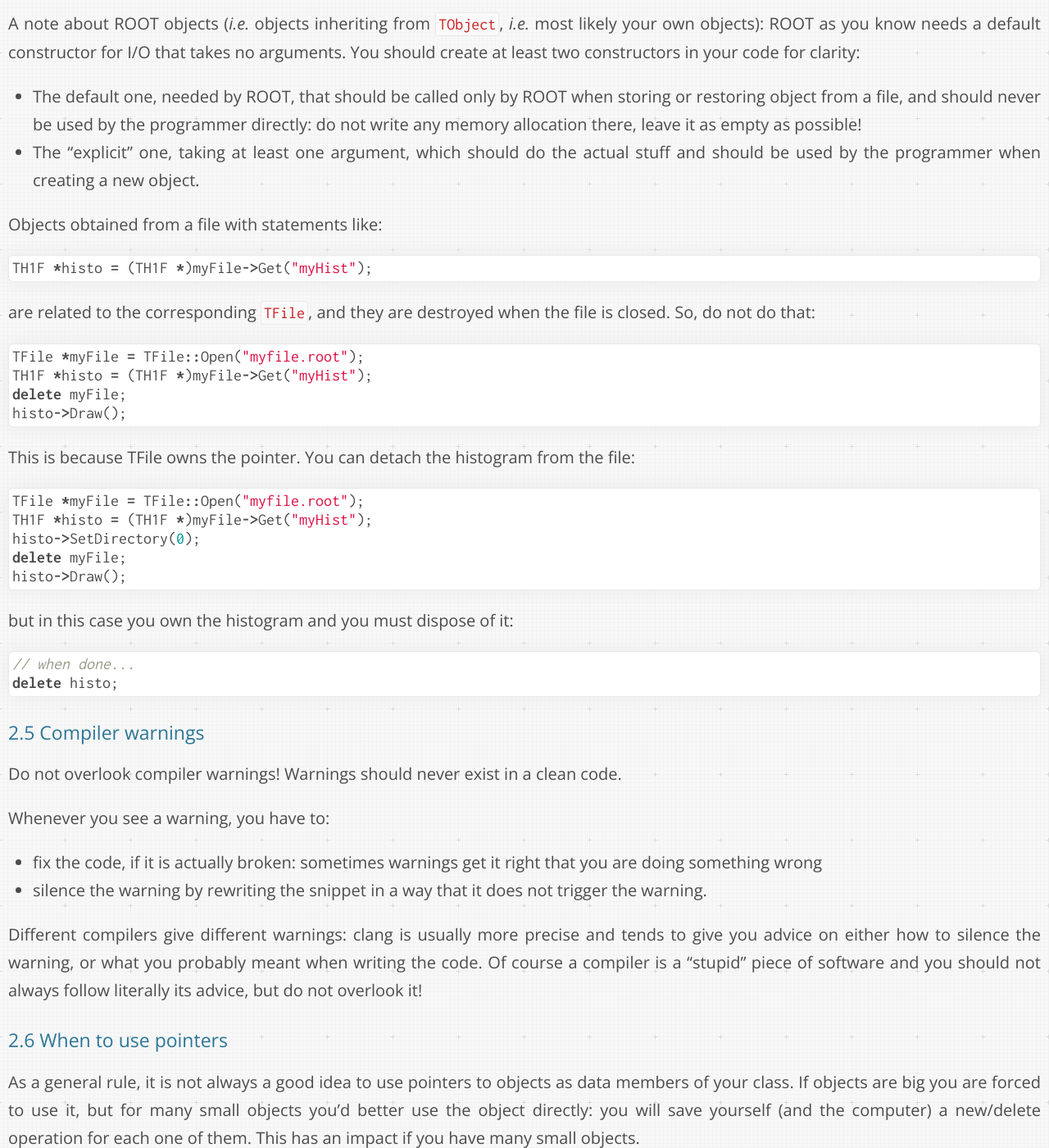
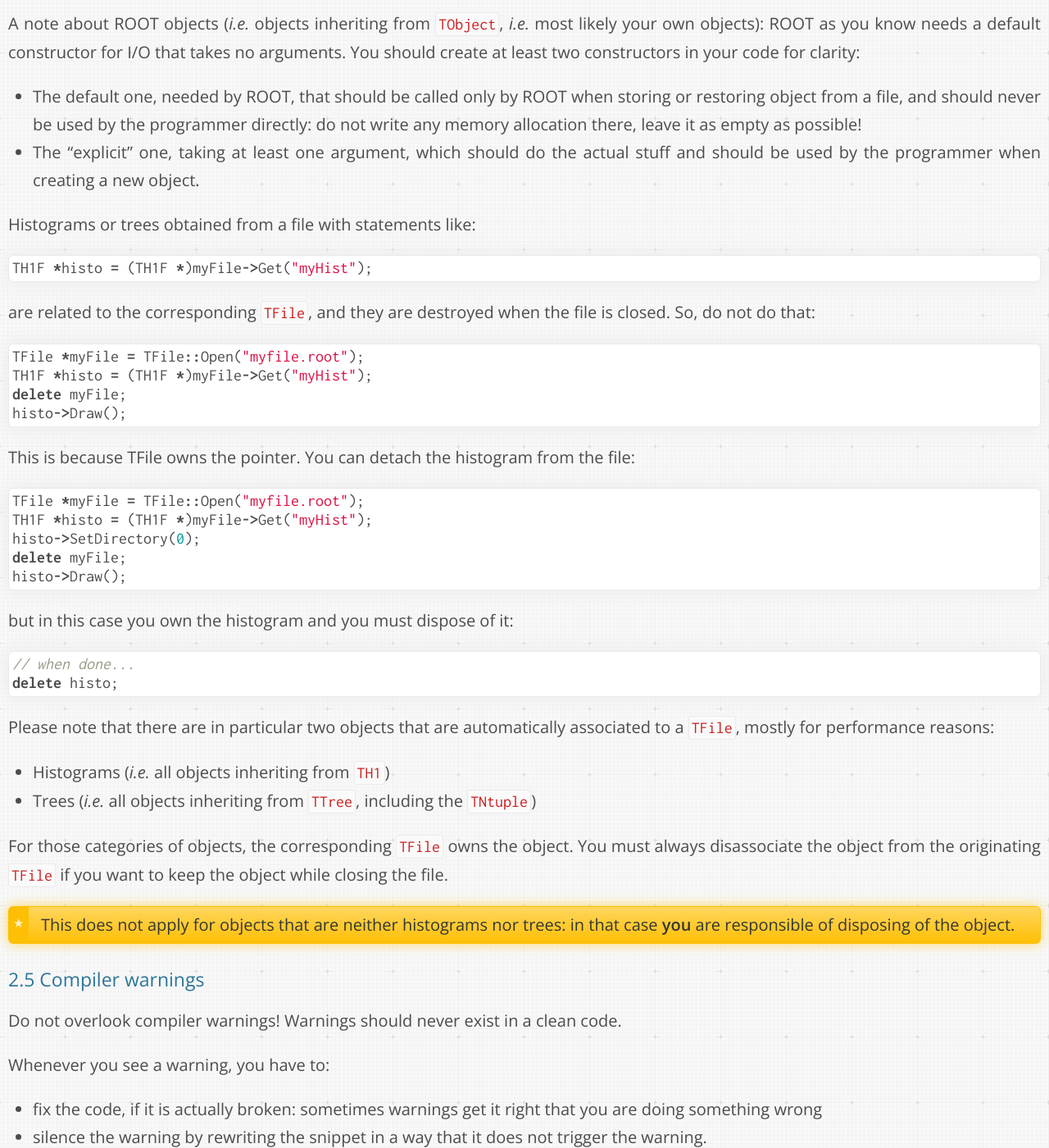
Before and after one commit to dberzano/dberzano.github.io, a Jekyll site: the page built from alice/debug/index.md, in a window 1280 px wide and 1400 px high, scrolled down 8576 px. Shown: the whole window at 82% size. Built offline with Jekyll 4.4.1, drawn with Linux system fonts in a browser that asks for light colours; Markdown is read by kramdown in place of the engine named in the settings.

Commit message:
DebugTut: histos/trees tied to TFiles

````diff
--- a/alice/debug/index.md
+++ b/alice/debug/index.md
@@ -386,7 +386,7 @@ at least **two constructors** in your code for clarity:
   the actual stuff and should be used by the programmer when creating
   a new object.
 
-Objects obtained from a file with statements like:
+Histograms or trees obtained from a file with statements like:
 
 ```c++
 TH1F *histo = (TH1F *)myFile->Get("myHist");
@@ -420,6 +420,22 @@ it**:
 // when done...
 delete histo;
 ```
+
+Please note that there are in particular **two objects** that are
+automatically associated to a `TFile`, mostly for performance reasons:
+
+* Histograms (*i.e.* all objects inheriting from `TH1`)
+* Trees (*i.e.* all objects inheriting from `TTree`, including the
+  `TNtuple`)
+
+For those categories of objects, the corresponding `TFile` owns the
+object. You must always **disassociate** the object from the
+originating `TFile` if you want to keep the object while closing the
+file.
+
+> This does not apply for objects that are neither histograms nor
+> trees: in that case **you** are responsible of disposing of the
+> object.
 
 
 ### Compiler warnings
````
